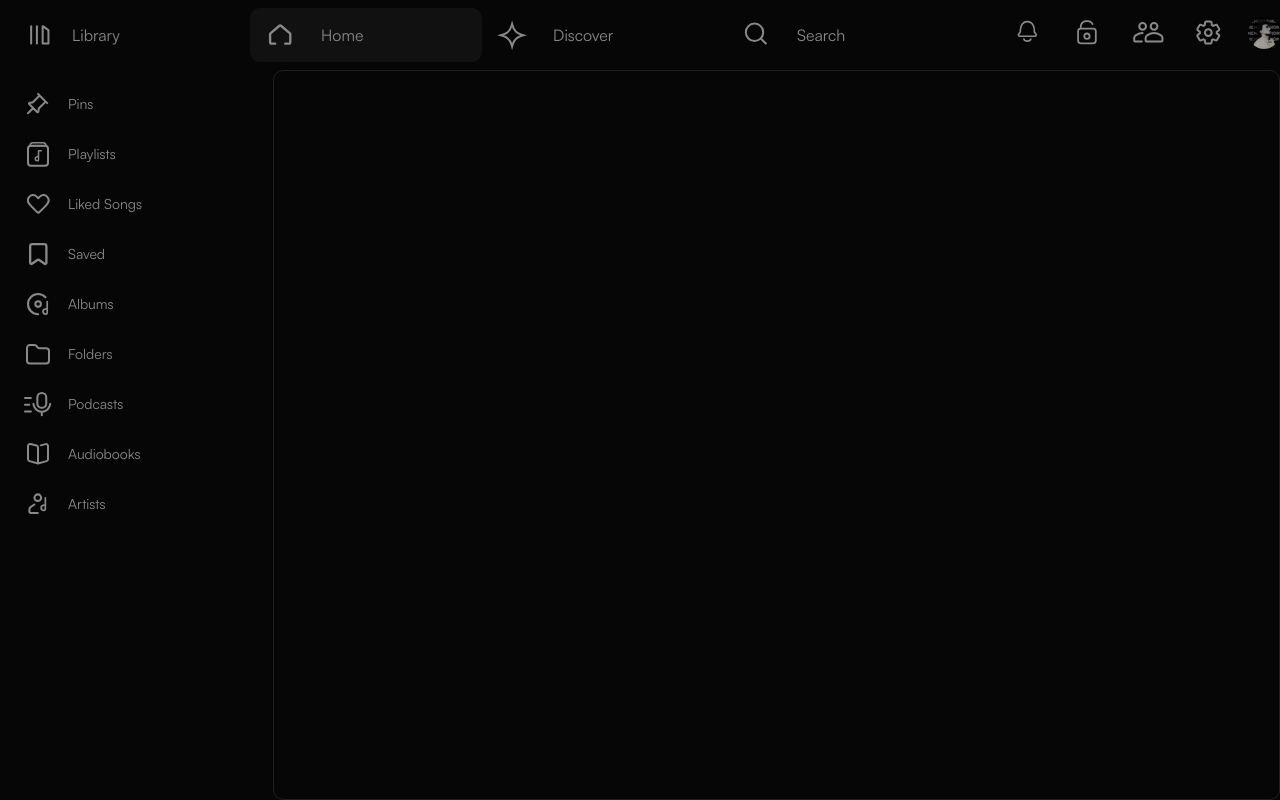
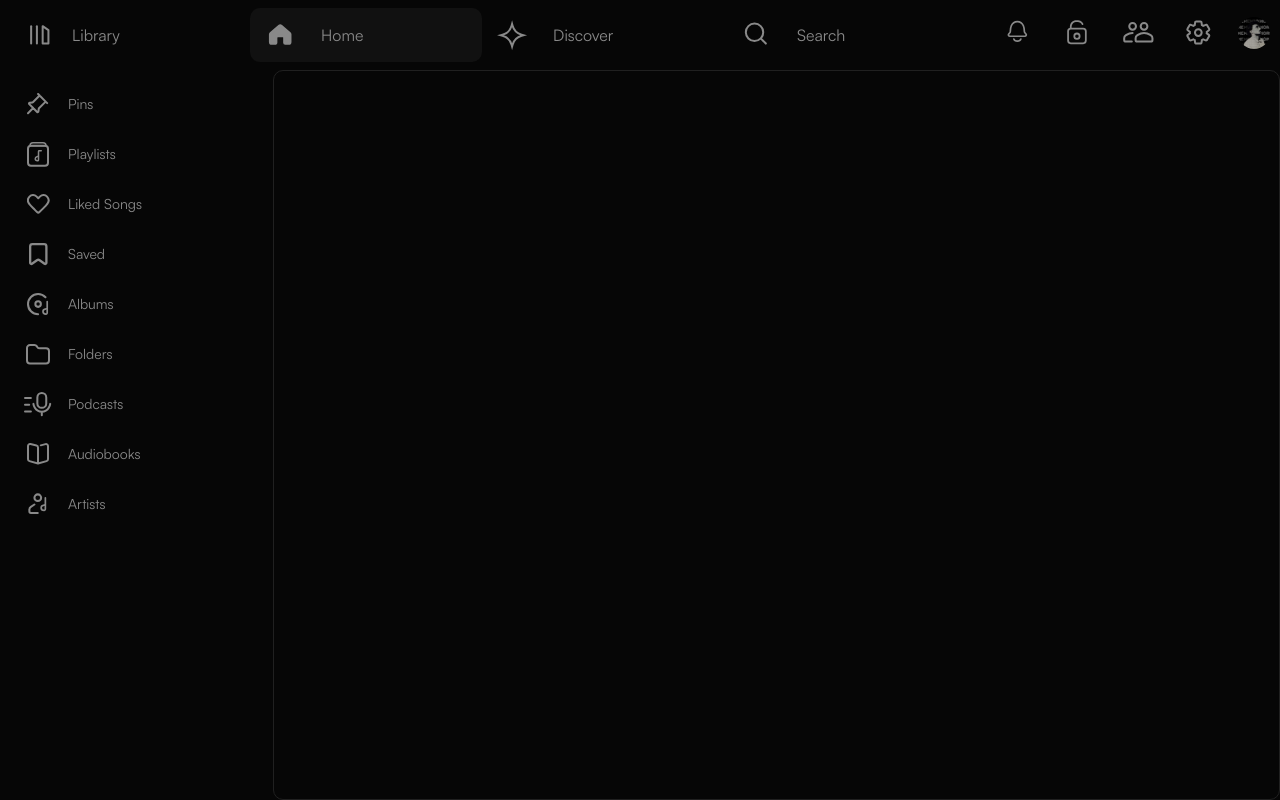
Before and after one commit to digitalbuendia/spotify-project, a plain HTML site: page index.html in a window 1280 px wide. Drawn offline with nearby package versions, Linux system fonts and the light colour scheme; files that its build step writes are made by us from their sources.

Commit message:
final version of header, fixed some issues

```diff
--- a/index.html
+++ b/index.html
@@ -21,7 +21,7 @@
             </li>
             <li class="home active">
               <a  href="home.html">
-                <img class="icon" src="./assets/icons/header/Name=Home, Filled=No.svg" alt="Home">
+                <img class="icon" src="./assets/icons/header/Name=Home, Filled=Yes.svg" alt="Home">
                   <span>Home</span>
                 </a>
               </li>
--- a/scss/layout/_header.scss
+++ b/scss/layout/_header.scss
@@ -41,6 +41,7 @@
 .right-icons {
         display: flex;
         justify-content: end;
+        margin-right: 10px;
     ul{
         display: flex;
         align-items: center;
```
